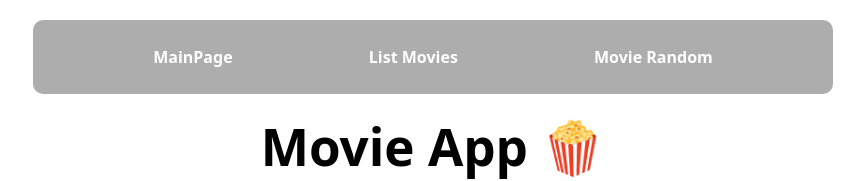
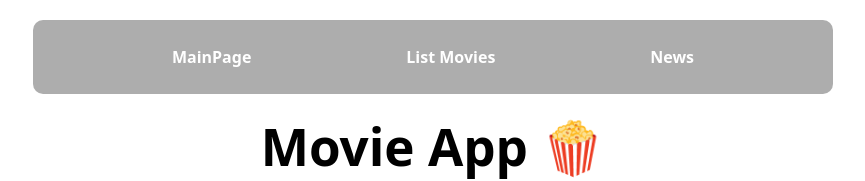
Before and after one commit to Tina-bot/Movie-App-React, a React (Vite) app: page /mainpage in a window 1280 px wide. Shown: the top 181 px of the page, without its empty margins (207-1072 px from the left). Built offline with nearby package versions, Linux system fonts and the light colour scheme; no server answers.

Commit message:
feat: added routing to movienews and cleaned up code

```diff
--- a/src/navbar/NavBar.css
+++ b/src/navbar/NavBar.css
@@ -1,11 +1,16 @@
 nav {
-    display: flex;
-    justify-content: space-evenly;
-    align-items: center;
     background-color: rgba(0, 0, 0, 0.323);
     padding: 1rem;
     border: 1px solid transparent;
     border-radius: 10px;
+    }
+
+  nav .nav-group-items{
+    display: flex;
+    justify-content: space-evenly;
+    align-items: center;
+
+    width: 100%;
   }
 
   .nav-item {
--- a/src/navbar/NavBar.jsx
+++ b/src/navbar/NavBar.jsx
@@ -1,25 +1,16 @@
-import { useState } from "react"
 import { NavLink } from "react-router-dom"
-import { fetchMoviesByID } from "../services/movies"
 import "./NavBar.css"
 
 const NavBar = () => {
-    const [randomMovie, setRandomMovie] = useState('tt2488496')
-
-    const getMovieRandom = async () => {
-        const random = Math.floor(Math.random() * 100000)
-        const id = "tt01" + random
-        const data = await fetchMoviesByID(id);
-        setRandomMovie(data.imdbID)
-    }
 
 
     return (
         <nav className="navbar">
-            <NavLink className="nav-item" to="mainpage" > MainPage </NavLink>
-            <NavLink className="nav-item" to="listmovie" > List Movies </NavLink>
-            <NavLink className="nav-item" to={`moviepage/${randomMovie}`}
-                onClick={() => getMovieRandom} > Movie Random    </NavLink>
+            <div className="nav-group-items">
+                <NavLink className="nav-item" to="mainpage" > MainPage </NavLink>
+                <NavLink className="nav-item" to="listmovie" > List Movies </NavLink>
+                <NavLink className="nav-item" to="movienews"> News </NavLink>
+            </div>
         </nav>
     )
 }
--- a/src/router/Router.jsx
+++ b/src/router/Router.jsx
@@ -3,16 +3,17 @@ import NavBar from "../navbar/NavBar"
 import MainPage from "../pages/MainPage"
 import MoviePage from "../pages/MoviePage"
 import ListMovies from "../pages/ListMovies"
+import MovieNewsPage from "../pages/MovieNewsPage"
 
 const Router = () => {
     return (
         <>
             <NavBar />
-
             <Routes>
                 <Route path="moviepage/:id" element={<MoviePage />} />
                 <Route path="mainpage" element={<MainPage />} />
                 <Route path="listmovie" element={<ListMovies />} />
+                <Route path="movienews" element={<MovieNewsPage />} />
                 <Route path="/" element={<Navigate to="mainpage" />} />
             </Routes>
         </>
```
